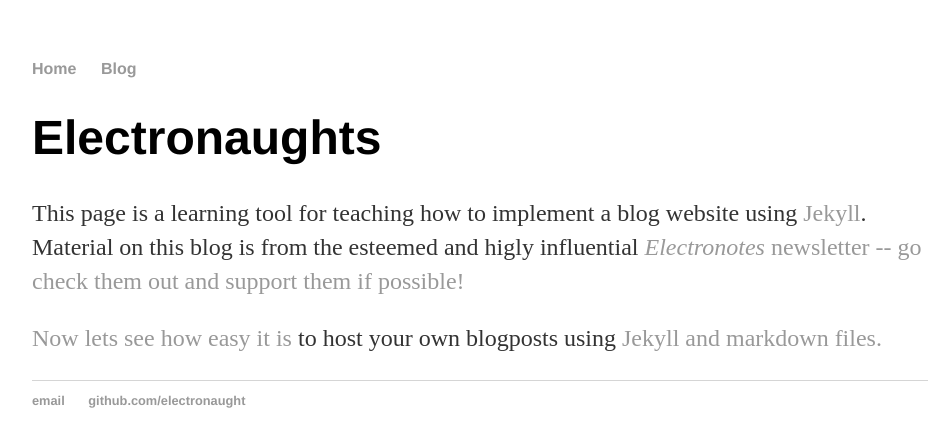
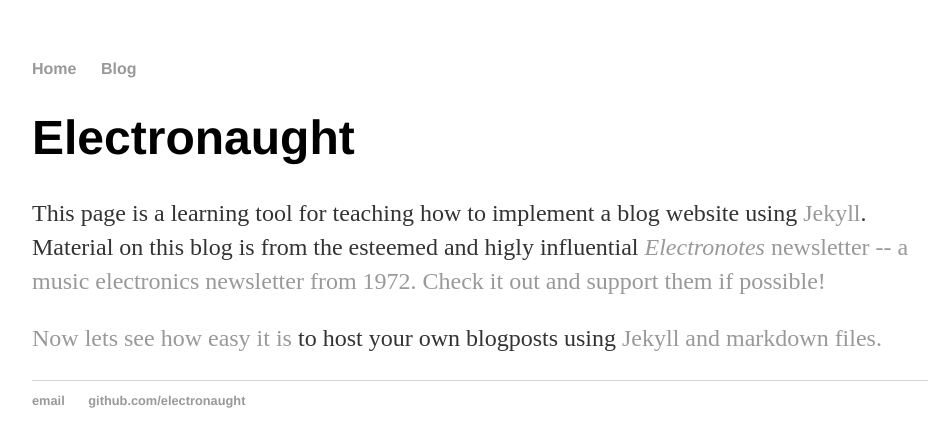
Before and after one commit to electronaught/electronaught.github.io, a Jekyll site: the page built from index.html, in a window 1280 px wide. Shown: the top 447 px of the page, without its empty margins (160-1112 px from the left). Built offline with Jekyll 4.4.1, drawn with Linux system fonts in a browser that asks for light colours.

Commit message:
formatting

```diff
--- a/index.html
+++ b/index.html
@@ -3,8 +3,9 @@ layout: default
 title: Test Post
 ---
 <div class="blurb">
-	<h1>Electronaughts</h1>
-	<p>This page is a learning tool for teaching how to implement a blog website using <a href="">Jekyll</a>.  Material on this blog is from the esteemed and higly influential <a href="http://electronotes.netfirms.com/"> <em>Electronotes</em> newsletter -- go check them out and support them if possible! </p>
+	<h1>Electronaught</h1>
 
-	<p>Now lets see <a href="http://jmcglone.com/guides/github-pages/"> how easy it is </a> to host your own blogposts using <a href="/blog">Jekyll and markdown files.</a></p>
+	<p>This page is a learning tool for teaching how to implement a blog website using <a href="https://jekyllrb.com/docs/">Jekyll</a>.  Material on this blog is from the esteemed and higly influential <a href="http://electronotes.netfirms.com/"> <em>Electronotes</em> newsletter -- a music electronics newsletter from 1972. Check it out and support them if possible! </p>
+
+	<p> Now lets see <a href="http://jmcglone.com/guides/github-pages/"> how easy it is </a> to host your own blogposts using <a href="/blog">Jekyll and markdown files.</a></p>
 </div><!-- /.blurb -->
```
